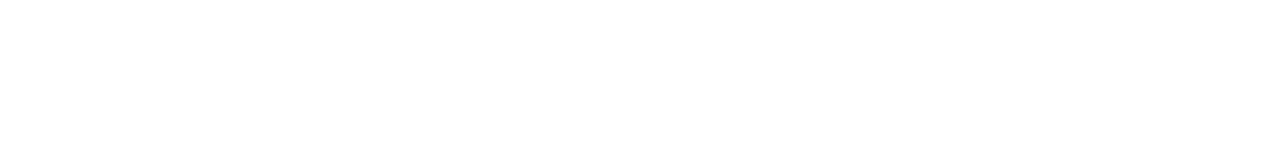
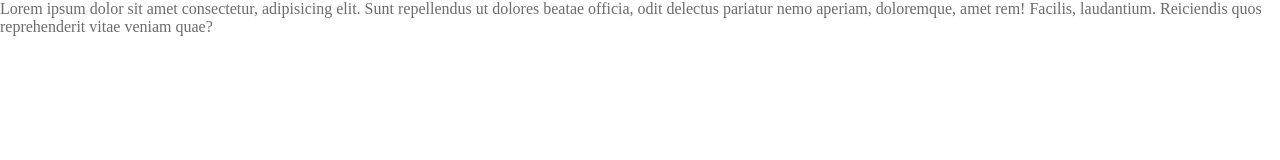
Before and after one commit to anaamooraes/Projeto-Travelgram, a plain HTML site: page index.html in a window 1280 px wide. Drawn offline with Linux system fonts and the light colour scheme; files that its build step writes are made by us from their sources; files whose address does not match are found by name.

Commit message:
initial style guides

```diff
--- a/index.html
+++ b/index.html
@@ -7,6 +7,9 @@
   <link rel="stylesheet" href="style/index.css">
 </head>
 <body>
+  <p>
+    Lorem ipsum dolor sit amet consectetur, adipisicing elit. Sunt repellendus ut dolores beatae officia, odit delectus pariatur nemo aperiam, doloremque, amet rem! Facilis, laudantium. Reiciendis quos reprehenderit vitae veniam quae?
+  </p>
 
 </body>
 </html>
--- a/styles/global.css
+++ b/styles/global.css
@@ -3,3 +3,19 @@
   padding: 0;
   box-sizing: border-box;
 }
+
+:root {
+  --bran-color: #EF5F4C;
+  --background-color: #FFFFFF;
+  --surface-color: #F5F5F5;
+  --skeleton-color: #D9D9D9;
+  --shape-transparency: #ffffff90;
+  --text-color-primary: #313131;
+  --text-color-secondary: #6C6C6C;
+
+}
+
+body {
+  color: var(--text-color-secondary);
+  background-color: var(--background-color);
+}
```
Also changed, not shown: assets/AirplaneTilt.svg (added), assets/Image 01.png (added), assets/Image 02.png (added), assets/Image 03.png (added), assets/Image 04.png (added), assets/Image 05.png (added), assets/Image 06.png (added), assets/Image 07.png (added), assets/Image 08.png (added), assets/Image 09.png (added), assets/Image 10.png (added), assets/Image 11.png (added), assets/Image.svg (added), assets/Logo.svg (added), 2 more files, 1 other file.
